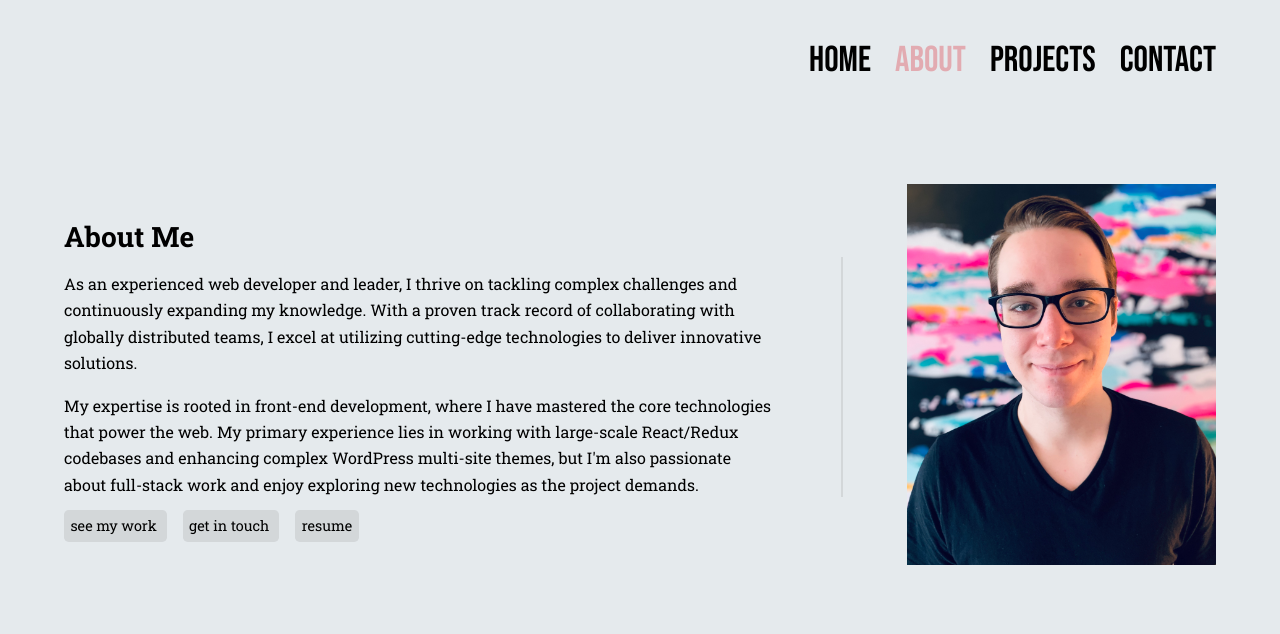
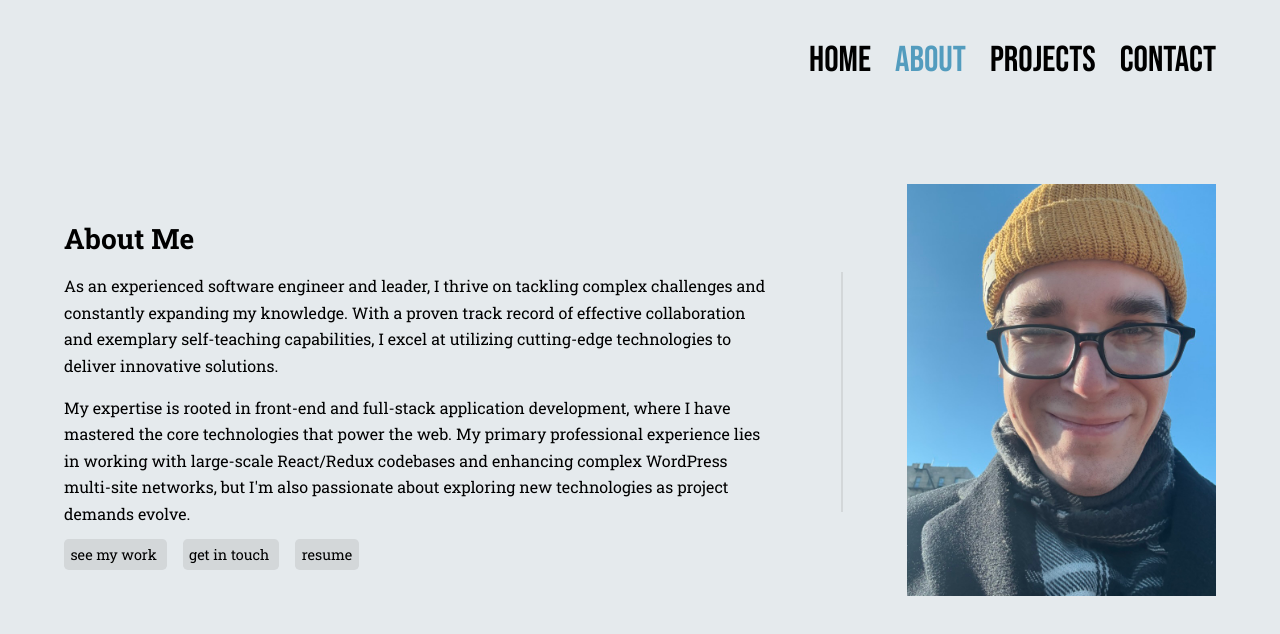
Before and after one commit to philosophy-flow/portfolio-vite, a React (Vite) app: page /about in a window 1280 px wide. Shown: the top 634 px of the page. Built offline with nearby package versions, Linux system fonts and the light colour scheme.

Commit message:
minor updates

```diff
--- a/src/components/App.jsx
+++ b/src/components/App.jsx
@@ -41,7 +41,7 @@ export default function App() {
           className="nav-link"
           to="/"
           style={
-            activePath === "home" ? { color: "#9B6A9B", cursor: "default" } : {}
+            activePath === "home" ? { color: "#B48CB4", cursor: "default" } : {}
           }
         >
           Home
@@ -52,7 +52,7 @@ export default function App() {
           to="/about"
           style={
             activePath === "about"
-              ? { color: "#e2abb1", cursor: "default" }
+              ? { color: "#539cbe", cursor: "default" }
               : {}
           }
         >
@@ -64,7 +64,7 @@ export default function App() {
           to="/projects"
           style={
             activePath === "projects"
-              ? { color: "#539cbe", cursor: "default" }
+              ? { color: "#F4AE7C", cursor: "default" }
               : {}
           }
         >
--- a/src/components/about/About.css
+++ b/src/components/about/About.css
@@ -79,7 +79,7 @@
 /* portrait view */
 @media only screen and (max-width: 650px) {
   .About {
-    flex-direction: column-reverse;
+    flex-direction: column;
     align-items: center;
     justify-content: flex-start;
     margin-top: 0;
--- a/src/components/about/About.jsx
+++ b/src/components/about/About.jsx
@@ -16,19 +16,18 @@ export default function About() {
         <div className="about-text-container">
           <h2 className="about-header">About Me</h2>
           <p className="about-body">
-            As an experienced web developer and leader, I thrive on tackling
-            complex challenges and continuously expanding my knowledge. With a
-            proven track record of collaborating with globally distributed
-            teams, I excel at utilizing cutting-edge technologies to deliver
+            As an experienced software engineer and leader, I thrive on tackling
+            complex challenges and constantly expanding my knowledge. With a
+            proven track record of effective collaboration and exemplary self-teaching
+            capabilities, I excel at utilizing cutting-edge technologies to deliver
             innovative solutions.
           </p>
           <p className="about-body">
-            My expertise is rooted in front-end development, where I have
-            mastered the core technologies that power the web. My primary
-            experience lies in working with large-scale React/Redux codebases
-            and enhancing complex WordPress multi-site themes, but I'm also
-            passionate about full-stack work and enjoy exploring new
-            technologies as the project demands.
+            My expertise is rooted in front-end and full-stack application development,
+            where I have mastered the core technologies that power the web. My primary
+            professional experience lies in working with large-scale React/Redux
+            codebases and enhancing complex WordPress multi-site networks, but I'm also
+            passionate about exploring new technologies as project demands evolve.
           </p>
           <div className="about-button-container">
             <Link className="about-nav-link" to="/projects">
```
Also changed, not shown: src/assets/portrait-old.jpg (added), src/assets/portrait.jpg.
